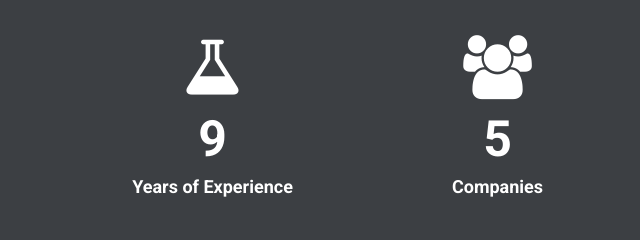
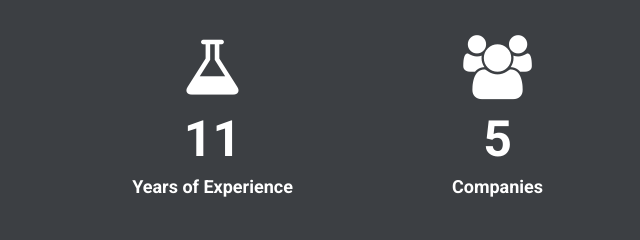
Before and after one commit to govindcnd/govindcnd.github.io, a plain HTML site: page index.html in a window 1280 px wide. Shown: the part 5920-6160 px from the top of the page, 0-640 px from the left. Drawn offline with Linux system fonts and the light colour scheme; some packages are replaced by stand-ins of ours.

Commit message:
Update index.html

```diff
--- a/index.html
+++ b/index.html
@@ -545,7 +545,7 @@
               <div class="count-wrap">
                 <div class="col-sm-3 col-xs-6">
                   <i class="fa fa-flask"></i>
-                  <h3 class="timer">9</h3>
+                  <h3 class="timer">11</h3>
                   <p>Years of Experience</p>
                 </div>
 
```
